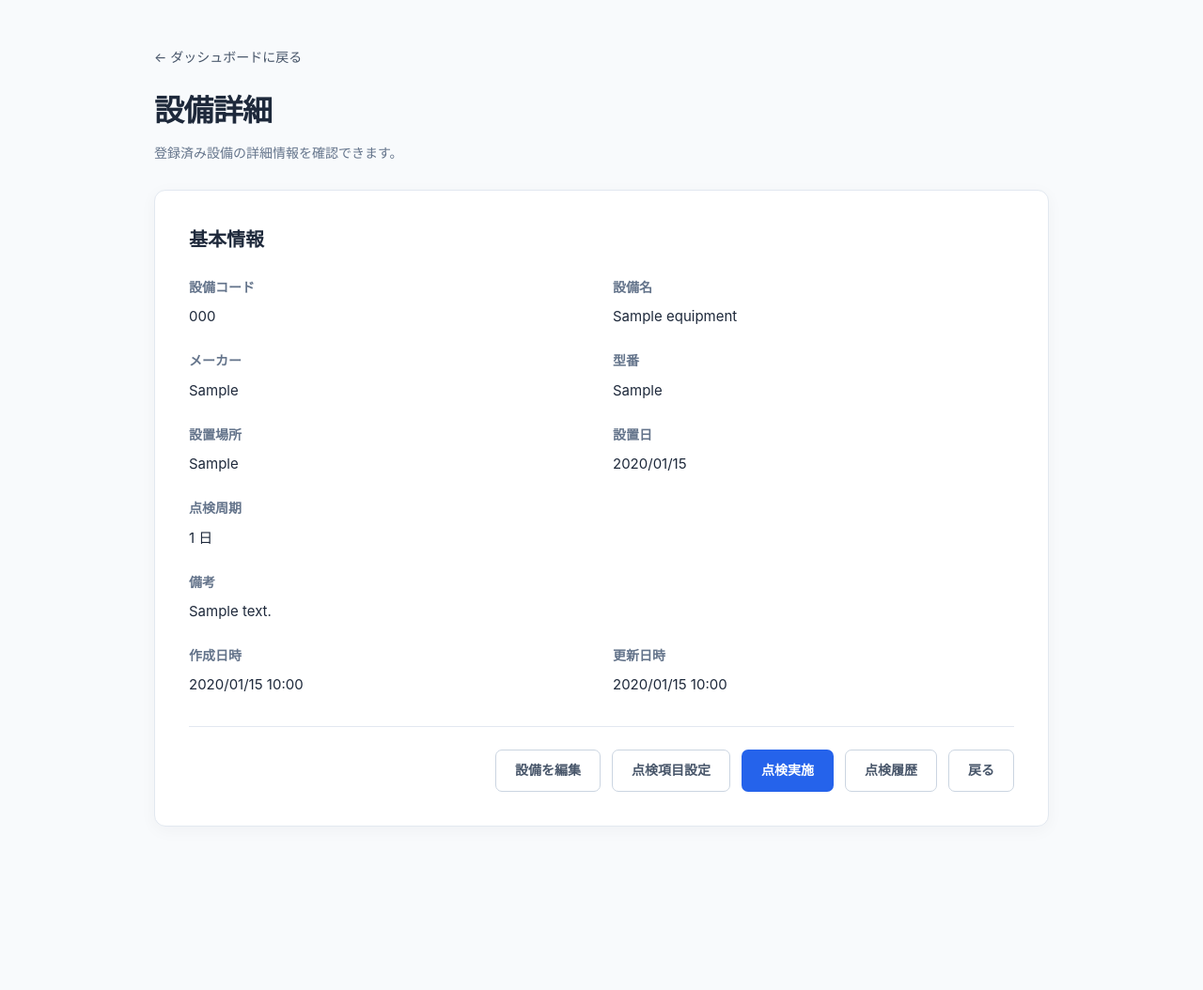
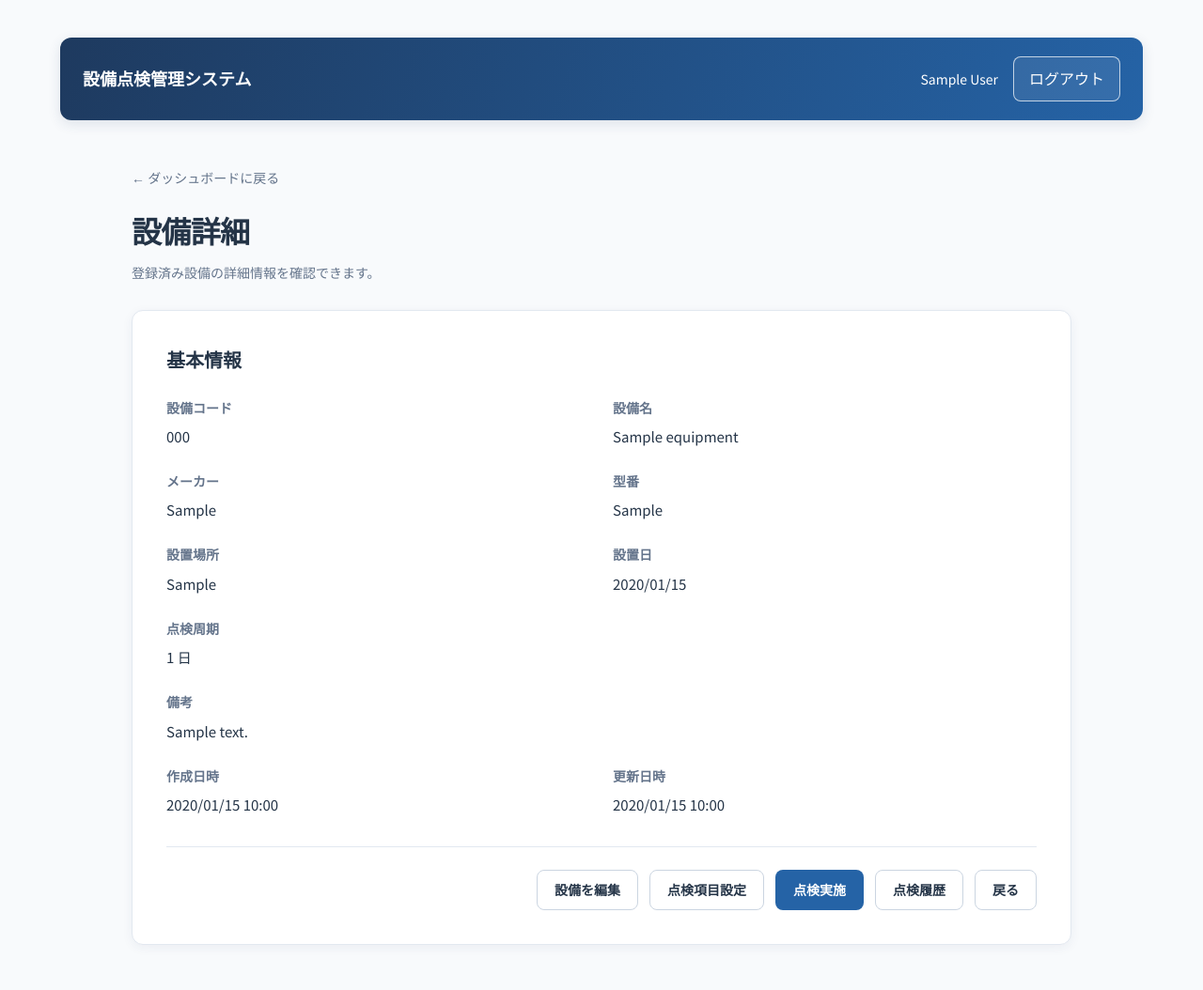
Before and after one commit to mae134/equipment-inspection-system, a Spring Boot app: page /equipment/1 in a window 1280 px wide. Shown: the whole page at 94% size. Before the commit the page ends 880 px from the top, so only its background shows below. Run offline with Spring Boot 4, Linux system fonts and the light colour scheme; the visitor is signed in with stand-in values (Sample User, id 1); tables that the repository leaves empty hold one stand-in row (values such as "Sample post"); some of the project's set-up classes (security, data sources, template engines, error pages and the like) are left out, and stand-ins take their place; some libraries are stand-ins or nearby versions.

Commit message:
style: apply shared UI components to equipment detail page (#156)

```diff
--- a/src/main/resources/static/css/equipment-detail.css
+++ b/src/main/resources/static/css/equipment-detail.css
@@ -1,69 +1,28 @@
+/* 設備詳細画面の基本設定 */
 * {
   box-sizing: border-box;
 }
 
 body {
-  margin: 0;
-  background: #f8fafc;
-  color: #1e293b;
-  font-family:
-    -apple-system, BlinkMacSystemFont, "Segoe UI", "Noto Sans JP", sans-serif;
+  max-width: var(--content-width-wide);
+  margin: 40px auto;
+  padding: 0 var(--space-6);
+  background: var(--color-background);
+  color: var(--color-text);
   line-height: 1.6;
 }
 
-.page-container {
-  max-width: 1000px;
-  margin: 48px auto;
-  padding: 0 24px;
+/* 設備情報の見出し */
+.ui-card h2 {
+  margin: 0 0 var(--space-6);
+  font-size: var(--font-size-lg);
 }
 
-.page-header {
-  margin-bottom: 28px;
-}
-
-.back-link {
-  display: inline-block;
-  margin-bottom: 20px;
-  color: #475569;
-  font-size: 14px;
-  text-decoration: none;
-}
-
-.back-link:hover {
-  color: #2563eb;
-  text-decoration: underline;
-}
-
-h1 {
-  margin: 0 0 8px;
-  font-size: 32px;
-  font-weight: 700;
-  letter-spacing: -0.02em;
-}
-
-.page-description {
-  margin: 0;
-  color: #64748b;
-  font-size: 14px;
-}
-
-.detail-card {
-  padding: 36px;
-  background: #fff;
-  border: 1px solid #e2e8f0;
-  border-radius: 12px;
-  box-shadow: 0 4px 18px rgb(15 23 42 / 4%);
-}
-
-h2 {
-  margin: 0 0 24px;
-  font-size: 20px;
-}
-
+/* 設備情報のレイアウト */
 .detail-grid {
   display: grid;
   grid-template-columns: repeat(2, minmax(0, 1fr));
-  gap: 24px;
+  gap: var(--space-6);
   margin: 0;
 }
 
@@ -75,103 +34,54 @@ h2 {
   grid-column: 1 / -1;
 }
 
-dt {
-  margin-bottom: 8px;
-  color: #64748b;
-  font-size: 14px;
+/* 設備情報の項目名 */
+.detail-group dt {
+  margin-bottom: var(--space-2);
+  color: var(--color-text-muted);
+  font-size: var(--font-size-sm);
   font-weight: 600;
 }
 
-dd {
+/* 設備情報の値 */
+.detail-group dd {
   margin: 0;
   overflow-wrap: anywhere;
   font-size: 15px;
 }
 
-.description {
+/* 備考の改行を維持 */
+.detail-group .description {
   white-space: pre-wrap;
 }
 
+/* 設備操作ボタンの配置 */
 .detail-actions {
   display: flex;
   flex-wrap: wrap;
   justify-content: flex-end;
-  gap: 12px;
-  margin-top: 32px;
-  padding-top: 24px;
-  border-top: 1px solid #e2e8f0;
+  gap: var(--space-3);
+  margin-top: var(--space-8);
+  padding-top: var(--space-6);
+  border-top: 1px solid var(--color-border);
 }
 
-.button {
-  display: inline-flex;
-  align-items: center;
-  justify-content: center;
-  min-height: 42px;
-  padding: 10px 20px;
-  border: 1px solid transparent;
-  border-radius: 7px;
-  font: inherit;
-  font-size: 14px;
-  font-weight: 600;
-  text-decoration: none;
+/* 設備操作ボタンの文字サイズ */
+.detail-actions .ui-button {
+  font-size: var(--font-size-sm);
 }
 
-.button-primary {
-  background: #2563eb;
-  color: #fff;
-}
-
-.button-primary:hover {
-  background: #1d4ed8;
-}
-
-.button-secondary {
-  border-color: #cbd5e1;
-  background: #fff;
-  color: #475569;
-}
-
-.button-secondary:hover {
-  background: #f1f5f9;
-}
-
-.button-disabled {
-  border-color: #e2e8f0;
-  background: #f1f5f9;
-  color: #94a3b8;
-  cursor: not-allowed;
-}
-
-.button:focus-visible,
-.back-link:focus-visible {
-  outline: 3px solid #93c5fd;
-  outline-offset: 2px;
-}
-
+/* スマートフォン対応 */
 @media (max-width: 640px) {
-  .page-container {
-    margin: 24px auto;
-    padding: 0 16px;
-  }
-
-  h1 {
-    font-size: 26px;
-  }
-
-  .detail-card {
-    padding: 20px;
-  }
-
   .detail-grid {
     grid-template-columns: 1fr;
-    gap: 20px;
+    gap: var(--space-5);
   }
 
   .detail-actions {
     flex-direction: column;
   }
 
-  .button {
+  .detail-actions .ui-button {
     width: 100%;
   }
 }
--- a/src/main/resources/templates/equipment-detail.html
+++ b/src/main/resources/templates/equipment-detail.html
@@ -8,25 +8,33 @@
     <meta charset="UTF-8" />
     <meta name="viewport" content="width=device-width, initial-scale=1" />
     <title>設備詳細</title>
+    <link rel="stylesheet" th:href="@{/css/tokens.css}" />
+    <link rel="stylesheet" th:href="@{/css/common.css}" />
     <link rel="stylesheet" th:href="@{/css/equipment-detail.css}" />
   </head>
   <body>
-    <main class="page-container">
-      <header class="page-header">
-        <a class="back-link" th:href="@{/dashboard}">
+    <header th:replace="~{fragments/header :: header}"></header>
+
+    <main class="ui-page">
+      <header class="ui-page-header">
+        <a class="ui-back-link" th:href="@{/dashboard}">
           ← ダッシュボードに戻る
         </a>
         <h1>設備詳細</h1>
-        <p class="page-description">登録済み設備の詳細情報を確認できます。</p>
+        <p class="ui-page-description">
+          登録済み設備の詳細情報を確認できます。
+        </p>
       </header>
+
       <p
-        class="success-message"
+        class="ui-alert ui-alert-success"
         role="status"
         th:if="${successMessage}"
         th:text="${successMessage}"
       ></p>
-      <section class="detail-card" aria-label="設備情報">
-        <h2>基本情報</h2>
+
+      <section class="ui-card" aria-labelledby="equipment-info-title">
+        <h2 id="equipment-info-title">基本情報</h2>
 
         <dl class="detail-grid">
           <div class="detail-group">
@@ -102,9 +110,8 @@
         </dl>
 
         <nav class="detail-actions" aria-label="設備操作">
-          <!-- #154 実装後に編集画面へのリンクを有効化 -->
           <a
-            class="button button-secondary"
+            class="ui-button ui-button-secondary"
             sec:authorize="hasRole('ADMIN')"
             th:href="@{/equipment/{id}/edit(id=${equipment.id})}"
           >
@@ -112,7 +119,7 @@
           </a>
 
           <a
-            class="button button-secondary"
+            class="ui-button ui-button-secondary"
             sec:authorize="hasRole('ADMIN')"
             th:href="@{/equipment/{id}/inspection-items(id=${equipment.id})}"
           >
@@ -120,19 +127,23 @@
           </a>
 
           <a
-            class="button button-primary"
+            class="ui-button ui-button-primary"
             sec:authorize="hasRole('INSPECTOR')"
             th:href="@{/equipment/{id}/inspections/new(id=${equipment.id})}"
-            >点検実施</a
           >
+            点検実施
+          </a>
 
           <a
-            class="button button-secondary"
+            class="ui-button ui-button-secondary"
             th:href="@{/equipment/{id}/inspections(id=${equipment.id})}"
-            >点検履歴</a
           >
+            点検履歴
+          </a>
 
-          <a class="button button-secondary" th:href="@{/dashboard}"> 戻る </a>
+          <a class="ui-button ui-button-secondary" th:href="@{/dashboard}">
+            戻る
+          </a>
         </nav>
       </section>
     </main>
```
